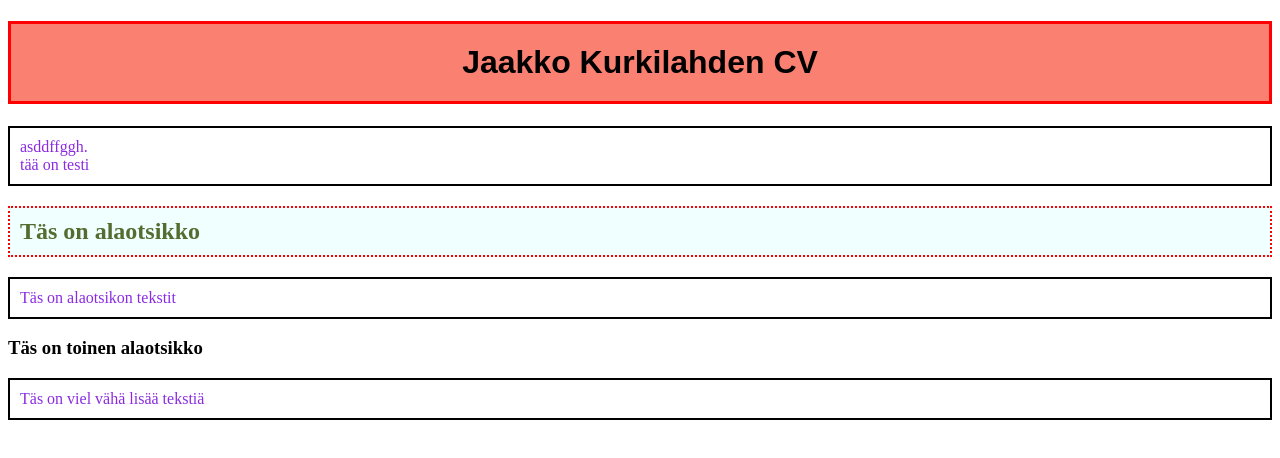
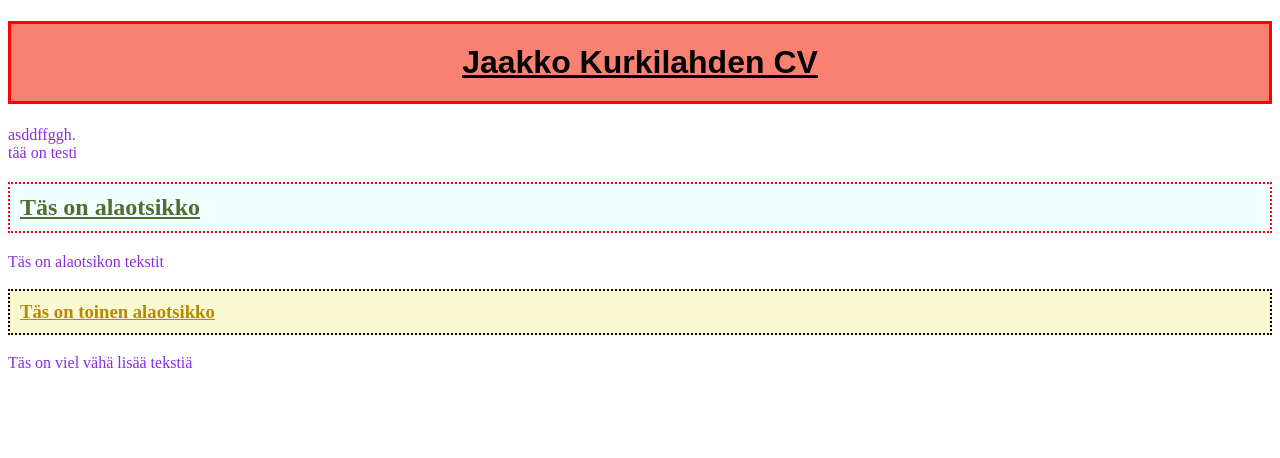
Before and after one commit to bhi083/bhi083.github.io, a plain HTML site: page index.html in a window 1280 px wide. Drawn offline with Linux system fonts and the light colour scheme.

Commit message:
lisää muutoksia

```diff
--- a/style.css
+++ b/style.css
@@ -6,17 +6,24 @@ h1 {
     padding: 20px;
     background-color: salmon;
     text-align: center;
+    text-decoration: underline;
 }
 h2 {
     color:darkolivegreen;
     border: 2px dotted red;
     padding: 10px;
     background-color: azure;
+    text-decoration: underline;
+}
+h3 {
+    color: darkgoldenrod;
+    border: 2px dotted black;
+    padding: 10px;
+    background-color: lightgoldenrodyellow;
+    text-decoration: underline;
 }
 p   {
     color:blueviolet;
     font-family: 'Times New Roman', Times, serif;
-    border: 2px solid black;
-    padding: 10px;
 
 }
```
